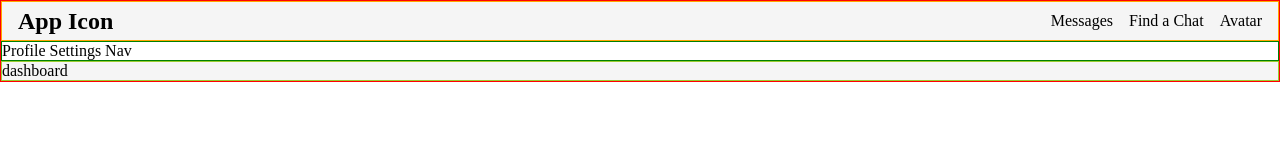
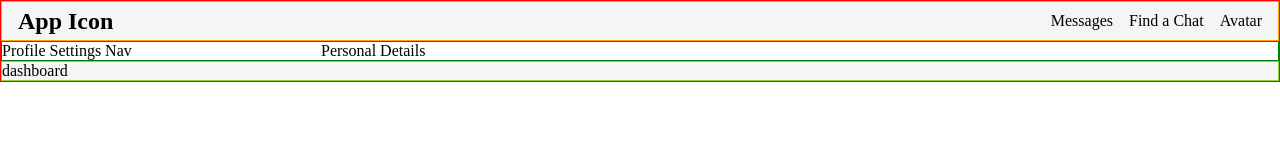
Before and after one commit to vishalicious213/coffee-chat, a React (Vite) app: page / in a window 1280 px wide. Shown: the top 160 px of the page. Built offline with nearby package versions, Linux system fonts and the light colour scheme.

Commit message:
drafted /components/features/profile-settings/personal-details.jsx

```diff
--- /dev/null
+++ b/src/components/features/profile-settings/personal-details.jsx
@@ -0,0 +1,10 @@
+import React from 'react'
+import "./profile-settings.css"
+
+const PersonalDetails = () => {
+    return (
+        <div>Personal Details</div>
+    )
+}
+
+export default PersonalDetails
--- a/src/components/features/profile-settings/profile-settings-nav.jsx
+++ b/src/components/features/profile-settings/profile-settings-nav.jsx
@@ -2,9 +2,9 @@ import React from 'react'
 import "./profile-settings.css"
 
 const ProfileSettingsNav = () => {
-  return (
-    <div>Profile Settings Nav</div>
-  )
+    return (
+        <div>Profile Settings Nav</div>
+    )
 }
 
 export default ProfileSettingsNav
--- a/src/components/features/profile-settings/profile-settings.css
+++ b/src/components/features/profile-settings/profile-settings.css
@@ -1,3 +1,5 @@
 .profile-settings {
     border: 1px solid green;
+    display: grid;
+    grid-template-columns: 1fr 3fr;
 }
--- a/src/components/features/profile-settings/profile-settings.jsx
+++ b/src/components/features/profile-settings/profile-settings.jsx
@@ -1,11 +1,13 @@
 import React from 'react'
 import ProfileSettingsNav from './profile-settings-nav'
+import PersonalDetails from './personal-details'
 import "./profile-settings.css"
 
 const ProfileSettings = () => {
     return (
         <section id="profile-settings" class="profile-settings">
             <ProfileSettingsNav />
+            <PersonalDetails />
         </section>
     )
 }
```
